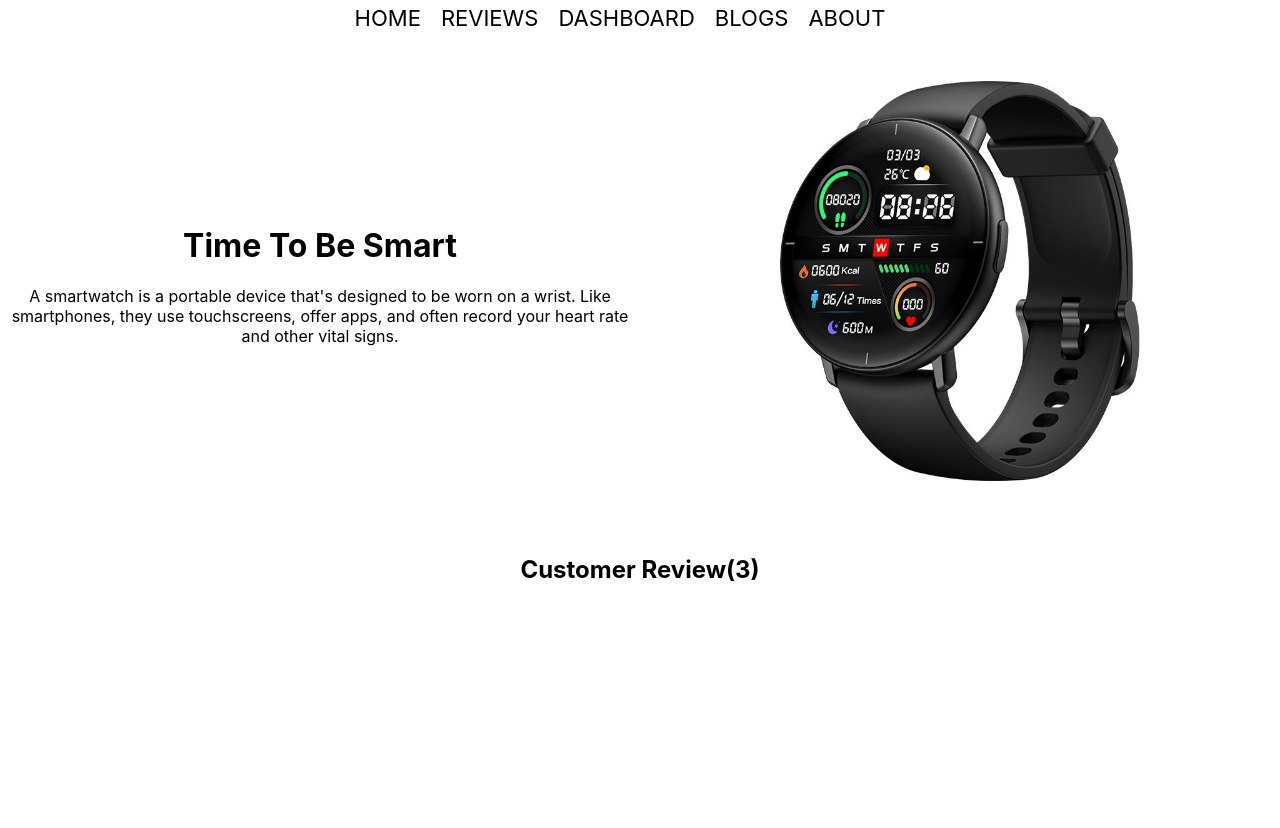
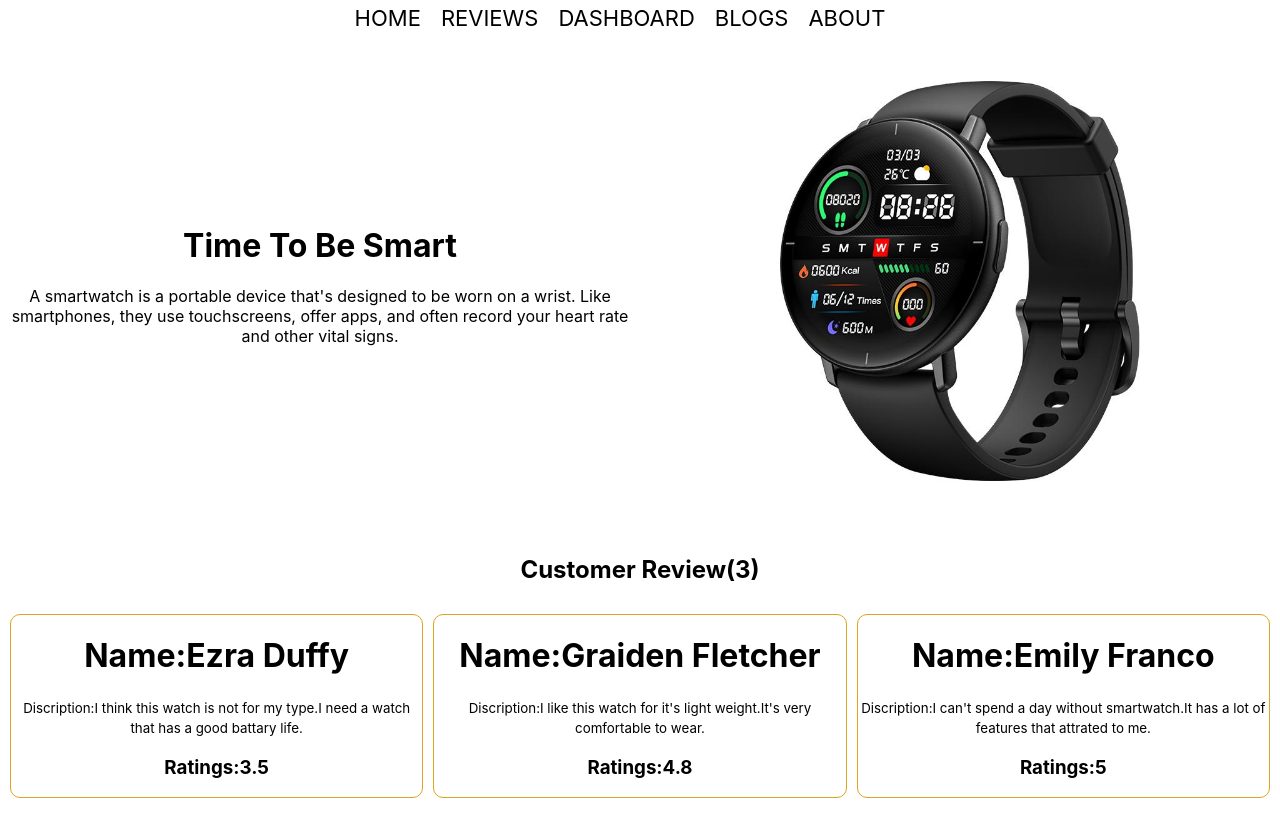
Before and after one commit to sakibit17043/react-laptop-review-route, a React (Create React App) app: page / in a window 1280 px wide. Before the commit the page ends 800 px from the top, so only its background shows below. Built offline with nearby package versions, Linux system fonts and the light colour scheme.

Commit message:
customer review done

```diff
--- a/src/components/Home/Home.js
+++ b/src/components/Home/Home.js
@@ -1,6 +1,10 @@
 import React from 'react';
+import useReviews from '../../hooks/useReviews';
+import ReviewDetails from '../ReviewDetails/ReviewDetails';
 import './Home.css';
 const Home = () => {
+    const [reviews,setReviews] = useReviews();
+    const newReviews = reviews.filter(review => review.id<4)
     return (
         <div>
             <div className='main'>
@@ -18,6 +22,15 @@ const Home = () => {
             </div>
             <div className="review">
                 <h2>Customer Review(3)</h2>
+             <div className="reviews">
+                {
+                    newReviews.map(review=><ReviewDetails
+                    key={review.id}
+                    review={review}
+
+                    ></ReviewDetails>)
+                }
+             </div>
             </div>
         </div>
     );
--- /dev/null
+++ b/src/components/ReviewDetails/ReviewDetails.css
@@ -0,0 +1,4 @@
+.review-details{
+    border: 1px solid goldenrod;
+    border-radius: 10px;
+}
--- /dev/null
+++ b/src/components/ReviewDetails/ReviewDetails.js
@@ -0,0 +1,16 @@
+import React from 'react';
+import './ReviewDetails.css';
+
+
+const ReviewDetails = (props) => {
+    const {name,discription,ratings} = props.review;
+    return (
+        <div className='review-details'>
+           <h1> Name:{name}</h1>
+           <p><small>Discription:{discription}</small></p>
+           <h3>Ratings:{ratings}</h3>
+        </div>
+    );
+};
+
+export default ReviewDetails;
--- /dev/null
+++ b/src/components/Reviews/Reviews.css
@@ -0,0 +1,6 @@
+.reviews{
+    display: grid;
+    grid-template-columns: repeat(3,1fr);
+    grid-gap: 10px;
+    margin: 30px 10px ;
+}
--- a/src/components/Reviews/Reviews.js
+++ b/src/components/Reviews/Reviews.js
@@ -1,11 +1,18 @@
 import React from 'react';
 import useReviews from '../../hooks/useReviews';
+import ReviewDetails from '../ReviewDetails/ReviewDetails';
+import './Reviews.css';
 
 const Reviews = () => {
     const [reviews,setReviews] = useReviews()
     return (
-        <div>
-            <h1>This is Review page:{reviews.length}</h1>
+        <div className='reviews'>
+            {
+                reviews.map(review => <ReviewDetails
+                key={review.id}
+                review = {review}
+                ></ReviewDetails>)
+            }
         </div>
     );
 };
```
